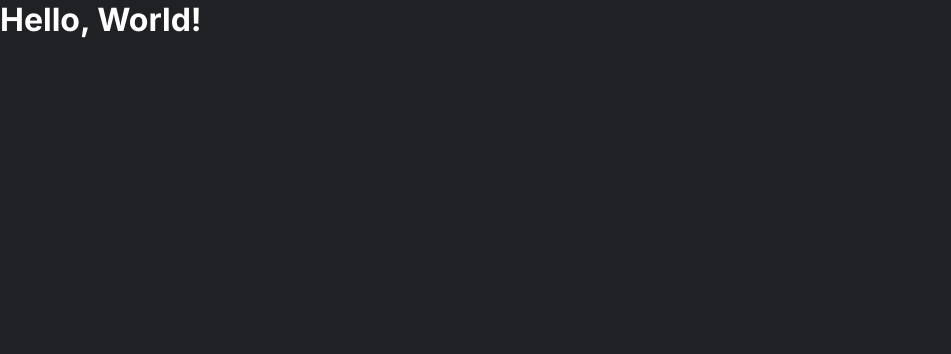
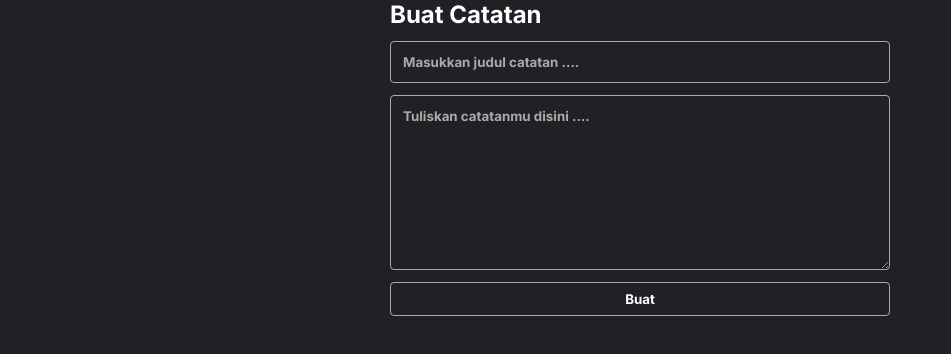
Before and after one commit to panjiarlins/my-personal-notes, a React (Create React App) app: page / in a window 1280 px wide. Shown: the top 354 px of the page, without its empty margins (0-951 px from the left). Built offline with nearby package versions, Linux system fonts and the light colour scheme.

Commit message:
Create a feature to input new note

```diff
--- /dev/null
+++ b/src/components/NoteApp.jsx
@@ -0,0 +1,42 @@
+import React from 'react';
+import { getInitialData } from '../utils';
+import NoteInput from './NoteInput';
+
+class NoteApp extends React.Component{
+    constructor(props){
+        super(props);
+
+        this.state = {
+            notes: getInitialData(),
+        }
+
+        this.onAddNoteHandler = this.onAddNoteHandler.bind(this);
+    }
+
+    onAddNoteHandler({ title, body }){
+        this.setState((prevState) => {
+            return {
+                notes: [
+                    ...prevState.notes,
+                    {
+                        id: +new Date(),
+                        title,
+                        body,
+                        createdAt: new Date().toISOString(),
+                        archived: false,
+                    },
+                ],
+            };
+        });
+    }
+
+    render(){
+        return (
+            <>
+            <NoteInput addNote={this.onAddNoteHandler} />
+            </>
+        )
+    }
+}
+
+export default NoteApp;
--- /dev/null
+++ b/src/components/NoteInput.jsx
@@ -0,0 +1,52 @@
+import React from 'react';
+
+class NoteInput extends React.Component{
+    constructor(props){
+        super(props);
+
+        this.state = {
+            title: '',
+            body: '',
+        }
+
+        this.onTitleChangeEventHandler = this.onTitleChangeEventHandler.bind(this);
+        this.onBodyChangeEventHandler = this.onBodyChangeEventHandler.bind(this);
+        this.onSubmitEventHandler = this.onSubmitEventHandler.bind(this);
+    }
+
+    onTitleChangeEventHandler(event){
+        this.setState(() => {
+            return {
+                title: event.target.value,
+            };
+        });
+    }
+
+    onBodyChangeEventHandler(event){
+        this.setState(() => {
+            return {
+                body: event.target.value,
+            };
+        });
+    }
+
+    onSubmitEventHandler(event){
+        event.preventDefault();
+        this.props.addNote(this.state);
+    }
+
+    render(){
+        return (
+            <div className="note-input">
+                <h2>Buat Catatan</h2>
+                <form onSubmit={this.onSubmitEventHandler}>
+                    <input className="note-input__title" type="text" placeholder="Masukkan judul catatan ...." value={this.state.title} onChange={this.onTitleChangeEventHandler} />
+                    <textarea className="note-input__body" placeholder="Tuliskan catatanmu disini ...." value={this.state.body} onChange={this.onBodyChangeEventHandler} />
+                    <button type="submit">Buat</button>
+                </form>
+            </div>
+        )
+    }
+}
+
+export default NoteInput;
--- a/src/index.jsx
+++ b/src/index.jsx
@@ -1,8 +1,9 @@
 import React from 'react';
 import { createRoot } from 'react-dom/client';
+import NoteApp from './components/NoteApp';
 
 // import style
 import './styles/style.css';
 
 const root = createRoot(document.getElementById('root'));
-root.render(<h1>Hello, World!</h1>);
+root.render(<NoteApp />);
```
Also changed, not shown: 1 other file (tests, documents, lock files or other folders).
